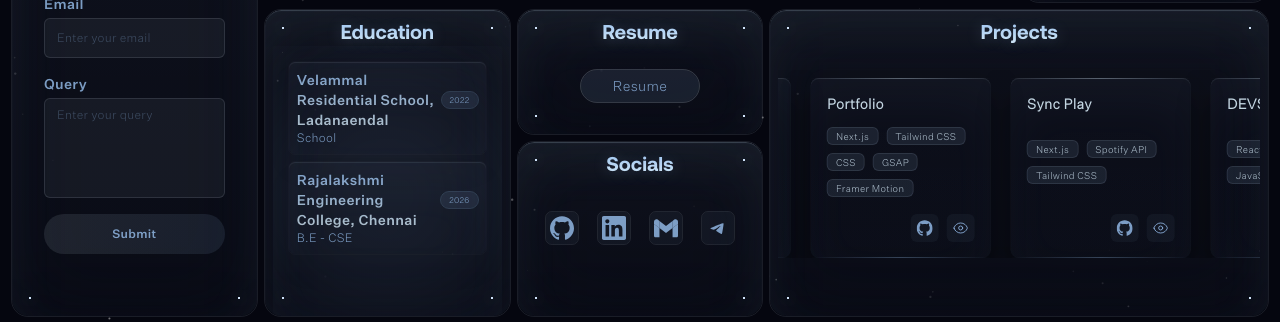
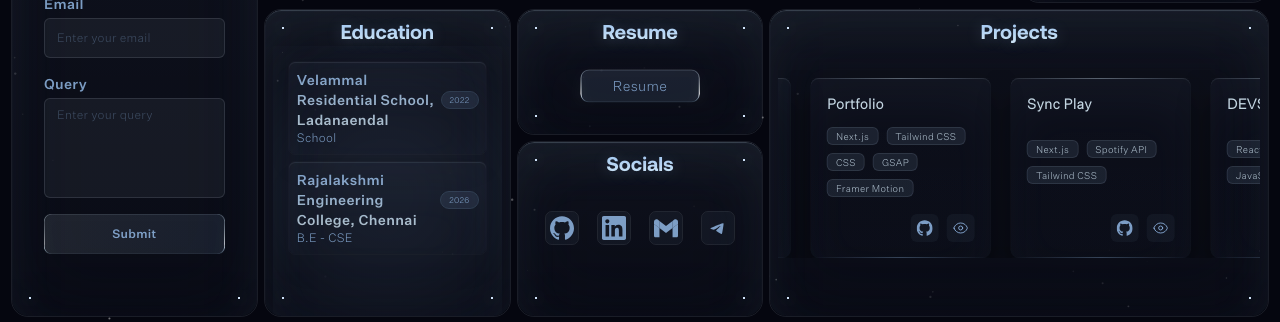
Before and after one commit to Alien501/portfolio-new, a Next.js app: page / in a window 1280 px wide. Shown: the part 472-794 px from the top of the page. Built offline with nearby package versions, Linux system fonts and the light colour scheme.

Commit message:
Some updates to UI :-)

```diff
--- /dev/null
+++ b/src/components/shared/ShinyBorder.tsx
@@ -0,0 +1,59 @@
+'use client'
+import { useState, useEffect } from 'react';
+
+const ShinyBorder = ({ delayFactor }: { delayFactor?: number }) => {
+  const [randomDelay, setRandomDelay] = useState(0);
+
+  useEffect(() => {
+    const delay = delayFactor !== undefined
+      ? delayFactor
+      : Math.random() * 4;
+
+    setRandomDelay(delay);
+  }, [delayFactor]);
+
+  return (
+    <svg className="absolute inset-0 z-[-1] size-full" overflow="visible">
+      <linearGradient
+        id={`borderGradient-${randomDelay}`}
+        x1="0"
+        x2="0"
+        y1="0"
+        y2="1"
+        gradientTransform="rotate(0 0 0)"
+      >
+        <animateTransform
+          attributeName="gradientTransform"
+          type="rotate"
+          values="0 0 0;360 0 0"
+          dur="2s"
+          repeatCount="indefinite"
+          begin={`${randomDelay}s`}
+        />
+        <stop offset="0%" stopColor="rgba(216,236,248,0.2)" />
+        <stop offset="75%" stopColor="white" />
+        <stop offset="100%" stopColor="rgba(168,216,245,0.08)" />
+      </linearGradient>
+      <filter id={`shadow-${randomDelay}`}>
+        <feDropShadow
+          dx="0"
+          dy="2"
+          stdDeviation="4"
+          floodColor="white"
+          floodOpacity="0.2"
+        />
+      </filter>
+      <rect
+        width="100%"
+        height="100%"
+        stroke={`url(#borderGradient-${randomDelay})`}
+        strokeWidth="1"
+        fill="url(#bgGradient)"
+        filter={`url(#shadow-${randomDelay})`}
+        rx="8"
+      />
+    </svg>
+  );
+};
+
+export default ShinyBorder;
--- a/src/sections/Contact.tsx
+++ b/src/sections/Contact.tsx
@@ -2,6 +2,7 @@
 
 import { useState } from "react";
 import { motion, AnimatePresence } from "framer-motion";
+import ShinyBorder from "@/components/shared/ShinyBorder";
 
 type ModalType = "success" | "error" | null;
 
@@ -214,11 +215,12 @@ export default function Contact() {
         <button
           type="submit"
           disabled={isSubmitting}
-          className={`w-full h-[40px] cursor-pointer rounded-full bg-gradient-to-r from-primary-light/10 to-primary-dark/10
-                        hover:from-primary-light/20 hover:to-primary-dark/20 transition-all
+          className={`w-full h-[40px] relative cursor-pointer rounded-md bg-gradient-to-r from-primary-light/10 to-primary-dark/10
+                        hover:from-primary-light/20 hover:to-primary-dark/0 transition-all
                         ${isSubmitting ? "opacity-50 cursor-not-allowed" : ""}
                         relative overflow-hidden`}
         >
+          <ShinyBorder />
           {isSubmitting ? (
             <span className="text-primary-dark/60">Submitting...</span>
           ) : (
--- a/src/sections/Experience.tsx
+++ b/src/sections/Experience.tsx
@@ -1,5 +1,6 @@
 'use client'
 
+import ShinyBorder from "@/components/shared/ShinyBorder";
 import { AnimatePresence, motion } from "framer-motion";
 import { useState } from "react";
 import { useMeasure } from "react-use";
@@ -66,13 +67,19 @@ const ExperienceCard = ({ organisation, role, tenure, description }: ExperienceI
                 duration: 0.3
             }}
             onClick={() => setIsOpened(prev => !prev)}
-            className="select-none transition-all duration-300 cursor-pointer outline outline-primary-light/2 bg-gradient-to-b from-[rgba(186,207,247,0)] to-[rgba(186,207,247,0.0)] bg-clip-content-box shadow-[inset_0_1px_1px_0_rgba(216,236,248,0.1),inset_0_24px_48px_0_rgba(168,216,245,0.04),0_16px_32px_rgba(0,0,0,0.04)] hover:shadow-[inset_0_1px_1px_0_rgba(216,236,248,0.2),inset_0_24px_48px_0_rgba(168,216,245,0.08),0_16px_32px_rgba(0,0,0,0.0)] rounded-md p-2"
+            className="select-none relative transition-all duration-300 cursor-pointer outline outline-primary-light/2 bg-gradient-to-b from-[rgba(186,207,247,0)] to-[rgba(186,207,247,0.0)] bg-clip-content-box shadow-[inset_0_1px_1px_0_rgba(216,236,248,0.1),inset_0_24px_48px_0_rgba(168,216,245,0.04),0_16px_32px_rgba(0,0,0,0.04)] hover:shadow-[inset_0_1px_1px_0_rgba(216,236,248,0.2),inset_0_24px_48px_0_rgba(168,216,245,0.08),0_16px_32px_rgba(0,0,0,0.0)] rounded-md p-2"
         >
+            {
+                isOpened && (
+                    <ShinyBorder />
+                )
+            }
             <motion.div layout="position" className="flex flex-row justify-between items-center">
                 <p className="font-untitle-sans-medium text-sm tracking-wide bg-gradient-to-t from-primary-light/80 to-primary-dark/80 bg-clip-text text-transparent">
                     {organisation}
                 </p>
-                <span className="outline outline-primary-dark/20 pl-2 pr-2 pt-0 pb-0 rounded-full text-[.5rem] bg-primary-dark/10">
+                <span className="outline outline-primary-dark/20 relative pl-2 pr-2 pt-0 pb-0 rounded-full text-[.5rem] bg-primary-dark/10">
+                    {isOpened && <ShinyBorder />}
                     {tenure}
                 </span>
             </motion.div>
--- a/src/sections/Projects.tsx
+++ b/src/sections/Projects.tsx
@@ -22,7 +22,7 @@ const ProjectCard = ({ project }: { project: ProjectItemProps }) => {
 
     return (
         <div
-            className="mx-auto project-card-wrapper h-[180px] w-[180px] relative rounded-lg cursor-pointer bg-gradient-to-b from-[rgba(186,207,247,0)] to-[rgba(186,207,247,0.01)] bg-clip-content-box shadow-[inset_0_1px_1px_0_rgba(216,236,248,0.1),inset_0_24px_48px_0_rgba(168,216,245,0.04),0_16px_32px_rgba(0,0,0,0.4)] hover:shadow-lg transition-all duration-300 p-4 mt-2"
+            className="mx-auto relative project-card-wrapper h-[180px] w-[180px] relative rounded-lg cursor-pointer bg-gradient-to-b from-[rgba(186,207,247,0)] to-[rgba(186,207,247,0.01)] bg-clip-content-box shadow-[inset_0_1px_1px_0_rgba(216,236,248,0.1),inset_0_24px_48px_0_rgba(168,216,245,0.04),0_16px_32px_rgba(0,0,0,0.4)] hover:shadow-lg transition-all duration-300 p-4 mt-2"
             onClick={() => setIsExpanded(!isExpanded)}
         >
             <div className="h-full flex flex-col justify-between">
@@ -43,7 +43,7 @@ const ProjectCard = ({ project }: { project: ProjectItemProps }) => {
                             {project.sourceCode && (
                                 <Link
                                     href={project.sourceCode}
-                                    className="p-1.5 h-[28px] w-[28px] rounded-md bg-primary-dark/5 hover:bg-primary-dark/10 transition-colors flex items-center justify-center"
+                                    className="p-1.5 relative h-[28px] w-[28px] rounded-md bg-primary-dark/5 hover:bg-primary-dark/10 transition-colors flex items-center justify-center"
                                     onClick={(e) => e.stopPropagation()}
                                     target='_'
                                 >
@@ -64,7 +64,7 @@ const ProjectCard = ({ project }: { project: ProjectItemProps }) => {
                             {project.isDeployed && (
                                 <Link
                                     href={project.deploymentLink}
-                                    className="p-1.5 h-[28px] w-[28px] rounded-md bg-primary-dark/5 hover:bg-primary-dark/10 transition-colors flex items-center justify-center"
+                                    className="p-1.5 relative h-[28px] w-[28px] rounded-md bg-primary-dark/5 hover:bg-primary-dark/10 transition-colors flex items-center justify-center"
                                     onClick={(e) => e.stopPropagation()}
                                     target='_'
                                 >
--- a/src/sections/Resume.tsx
+++ b/src/sections/Resume.tsx
@@ -1,11 +1,17 @@
+import ShinyBorder from "@/components/shared/ShinyBorder";
+
 export default function Resume() {
-    return(
-        <div className="h-[80px] flex justify-center items-center">
-            <a target="_" href="/others/Vignesh's Resume.pdf" role="button" className="bg-primary-dark/10 outline outline-primary-light/20 rounded-full h-[32px] flex items-center justify-center cursor-pointer hover:shadow-[inset_0_1px_1px_0_rgba(216,236,248,0.2),inset_0_24px_48px_0_rgba(168,216,245,0.08),0_16px_32px_rgba(0,0,0,0.0)] transition-all duration-300 ">
-                <span className="text-sm pl-8 pr-8 pt-0 pb-0">
-                    Resume
-                </span>
-            </a>
-        </div>
-    )
+  return (
+    <div className="h-[80px] flex justify-center items-center">
+      <a
+        target="_"
+        href="/others/Vignesh's Resume.pdf"
+        role="button"
+        className="bg-primary-dark/10 outline outline-primary-light/0 relative rounded-md h-[32px] flex items-center justify-center cursor-pointer hover:shadow-[inset_0_1px_1px_0_rgba(216,236,248,0.2),inset_0_24px_48px_0_rgba(168,216,245,0.08),0_16px_32px_rgba(0,0,0,0.0)] transition-all duration-300 "
+      >
+        <span className="text-sm pl-8 pr-8 pt-0 pb-0">Resume</span>
+        <ShinyBorder />
+      </a>
+    </div>
+  );
 }
```
